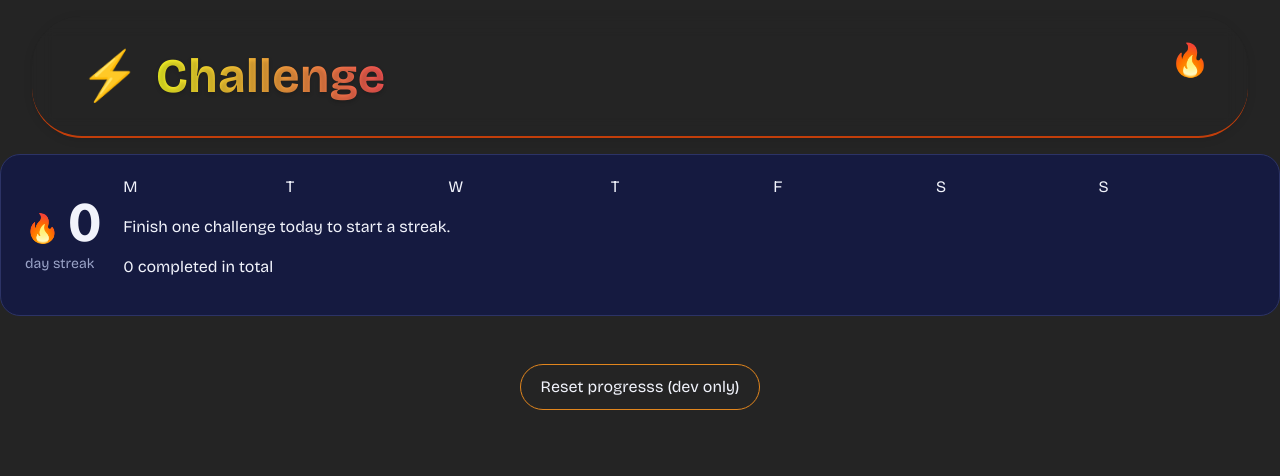
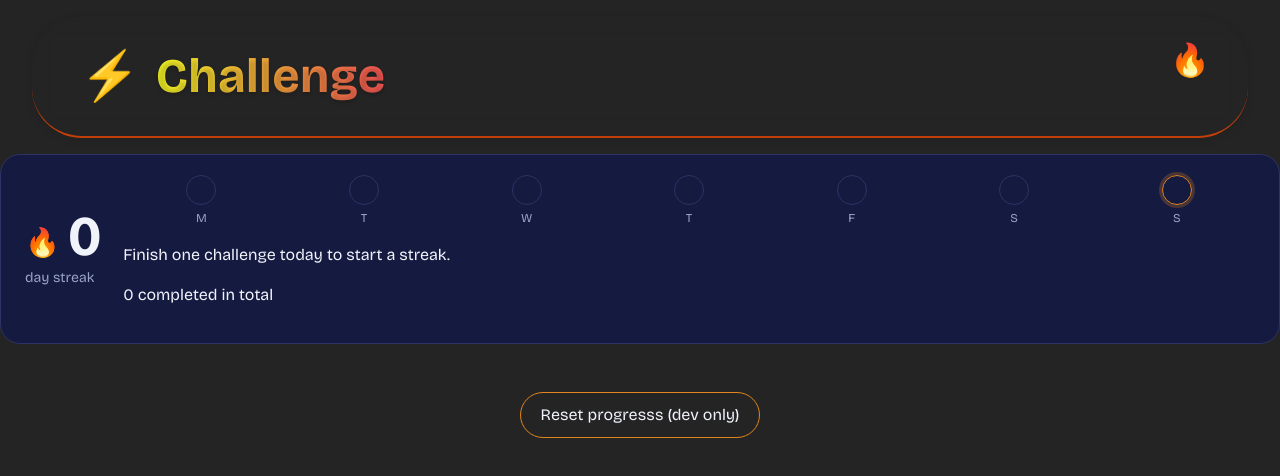
Before and after one commit to robertoandino/challenge-me, a React (Vite) app: page / in a window 1280 px wide. Shown: the top 476 px of the page. Built offline with nearby package versions, Linux system fonts and the light colour scheme.

Commit message:
Updating streakWeek css

```diff
--- a/src/components/StreakWeek/StreakWeek.css
+++ b/src/components/StreakWeek/StreakWeek.css
@@ -79,3 +79,35 @@
     grid-template-columns: repeat(7, 1fr);
     gap: 6px;
 }
+
+.sw-day {
+    display: flex;
+    flex-direction: column;
+    align-items: center;
+    gap: 4px;
+}
+
+.sw-dot {
+    width: 28px;
+    height: 28px;
+    border-radius: 50%;
+    display: grid;
+    place-items: center;
+    border: 1.5px solid var(--cm-line);
+    color: var(--cm-on-accent);
+}
+
+.sw-day.today .sw-dot {
+    border-color: var(--cm-accent);
+    box-shadow: 0 0 0 3px color-mix(in srgb, var(--cm-accent) 25%, transparent);
+}
+
+.sw-day.future .sw-dot {
+    border-style: dashed;
+    opacity: 0.5;
+}
+
+.sw-letter {
+    font-size: 0.75rem;
+    color: var(--cm-muted);
+}
```
